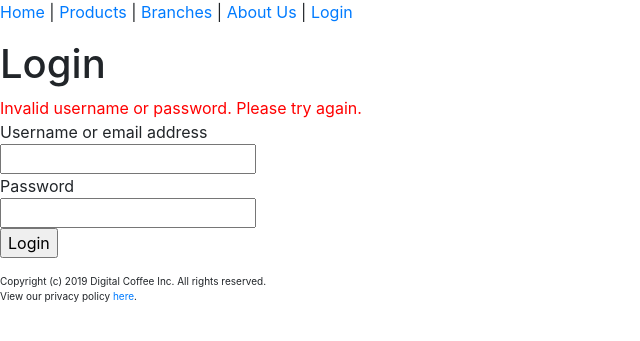
After one commit to RachelMaxine/Module5Quizzes, a Flask app: page /auth in a window 1280 px wide. The commit adds this page. Shown: the top 341 px of the page, without its empty margins (0-640 px from the left). Run offline with Flask 2, Linux system fonts and the light colour scheme; some libraries are stand-ins or nearby versions.

Commit message:
Intro to Flask Pt. 2
Intro to Flask Pt. 2

```diff
--- a/app.py
+++ b/app.py
@@ -1,9 +1,19 @@
-from flask import Flask
+from flask import Flask, redirect
 from flask import render_template
 from flask import request
+from flask import session
 import database as db
+import authentication
+import logging
 
 app = Flask(__name__)
+
+# Set the secret key to some random bytes.
+# Keep this really secret!
+app.secret_key = b's@g@d@c0ff33!'
+
+logging.basicConfig(level=logging.DEBUG)
+app.logger.setLevel(logging.INFO)
 
 @app.route('/')
 def index():
@@ -36,3 +46,80 @@ def branchdetails():
 @app.route('/aboutus')
 def aboutus():
     return render_template('aboutus.html', page="About Us")
+
+@app.route('/login', methods=['GET', 'POST'])
+def login():
+    return render_template('login.html')
+
+@app.route('/auth', methods = ['GET', 'POST'])
+def auth():
+    username = request.form.get('username')
+    password = request.form.get('password')
+
+    is_successful, user = authentication.login(username, password)
+    app.logger.info('%s', is_successful)
+    if(is_successful):
+        session["user"] = user
+        return redirect('/')
+    else:
+        error = "Invalid username or password. Please try again."
+        return render_template('login.html', error=error)
+
+@app.route('/logout')
+def logout():
+    session.pop("user",None)
+    session.pop("cart",None)
+    return redirect('/')
+
+@app.route('/addtocart')
+def addtocart():
+    code = request.args.get('code', '')
+    product = db.get_product(int(code))
+    item=dict()
+    # A click to add a product translates to a
+    # quantity of 1 for now
+
+    item["qty"] = 1
+    item["name"] = product["name"]
+    item["subtotal"] = product["price"]*item["qty"]
+    item["code"] = code
+
+    if(session.get("cart") is None):
+        session["cart"]={}
+
+    cart = session["cart"]
+    cart[code]=item
+    session["cart"]=cart
+    return redirect('/cart')
+
+@app.route('/cart')
+def cart():
+    return render_template('cart.html')
+
+@app.route('/updatecartitem', methods = ['GET', 'POST'])
+def updatecartitem():
+    qty = request.form.get("qty")
+    code = request.form.get("code")
+    update = request.form.get("Update")
+    delete = request.form.get("Delete")
+    product = db.get_product(int(code))
+    item = dict()
+
+    if update == 'Update':
+        item["qty"] = int(qty)
+        item["name"] = product["name"]
+        item["subtotal"] = product["price"]*item["qty"]
+        item["code"] = code
+
+        cart = session["cart"]
+        cart[code] = item
+        session["cart"] = cart
+
+        return redirect('/cart')
+
+    elif delete == 'Delete':
+        cart = session["cart"]
+        cart.pop(code, None)
+        session["cart"] = cart
+
+        return redirect('/cart')
--- /dev/null
+++ b/authentication.py
@@ -0,0 +1,14 @@
+import database as db
+
+def login(username, password):
+    is_valid_login = False
+    user=None
+    temp_user = db.get_user(username)
+    if(temp_user != None):
+        if(temp_user["password"]==password):
+            is_valid_login=True
+            user={"username":username,
+                  "first_name":temp_user["first_name"],
+                  "last_name":temp_user["last_name"]}
+
+    return is_valid_login, user
--- a/database.py
+++ b/database.py
@@ -43,3 +43,33 @@ def get_branches():
         branch_list.append(branch)
 
     return branch_list
+
+users = {
+    "chums@example.com":{"password":"Ch@ng3m3!",
+                         "first_name":"Matthew",
+                         "last_name":"Uy"},
+    "joben@example.com":{"password":"Ch@ng3m3!",
+                         "first_name":"Joben",
+                         "last_name":"Ilagan"},
+    "bong@example.com":{"password":"Ch@ng3m3!",
+                        "first_name":"Bong",
+                        "last_name":"Olpoc"},
+    "joaqs@example.com":{"password":"Ch@ng3m3!",
+                         "first_name":"Joaqs",
+                         "last_name":"Gonzales"},
+    "gihoe@example.com":{"password":"Ch@ng3m3!",
+                         "first_name":"Gio",
+                         "last_name":"Hernandez"},
+    "vic@example.com":{"password":"Ch@ng3m3!",
+                       "first_name":"Vic",
+                       "last_name":"Reventar"},
+    "joe@example.com":{"password":"Ch@ng3m3!",
+                       "first_name":"Joe",
+                       "last_name":"Ilagan"},
+}
+
+def get_user(username):
+    try:
+       return users[username]
+    except KeyError:
+       return None
--- a/templates/header.html
+++ b/templates/header.html
@@ -9,5 +9,12 @@
   </header>
   <body>
     <a href='/'>Home</a> | <a href='/products'>Products</a> |
-    <a href='/branches'>Branches</a> | <a href='/aboutus'>About Us</a>
-    <p/>
+       <a href='/branches'>Branches</a> | <a href='/aboutus'>About Us</a> |
+       {% if session["user"] is defined %}
+       Welcome, {{ session["user"]["first_name"] }}.
+       <a href='/cart'>View Cart</a> |
+       <a href='/logout'>Logout</a>
+       {% else %}
+       <a href='/login'>Login</a>
+       {% endif %}
+       <p/>
--- /dev/null
+++ b/templates/login.html
@@ -0,0 +1,17 @@
+{% include "header.html" %}
+<h1>Login</h1>
+<div style="color:red">{{error}}</div>
+<form action="/auth" method="POST">
+   <div>
+     Username or email address
+   </div>
+   <input type="text" name="username"></input>
+   <div>
+     Password
+   </div>
+   <input type="password" name="password"></input>
+   <div>
+   <input type="submit" value="Login"/>
+   </div>
+</form>
+{% include "footer.html" %}
```
Also changed, not shown: templates/cart.html (added, +23 -0 lines), templates/productdetails.html (+10 -7 lines).
